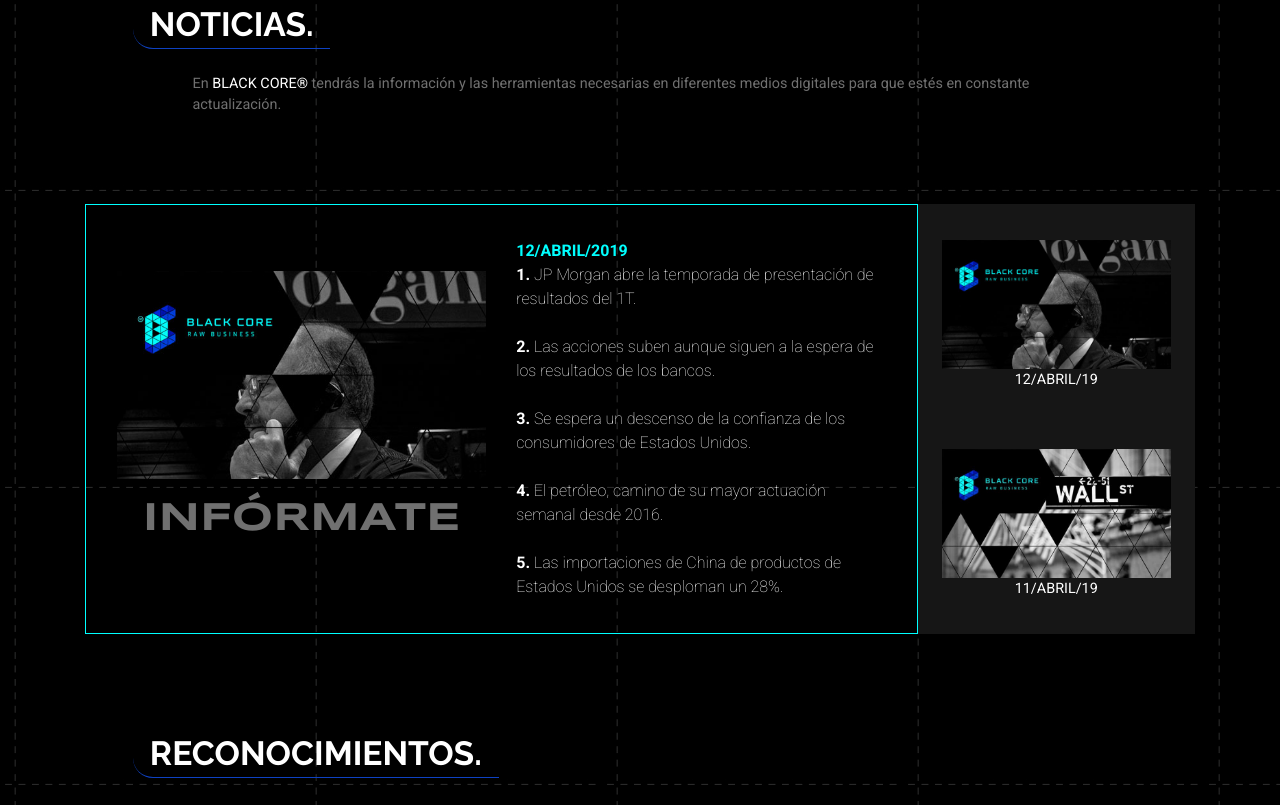
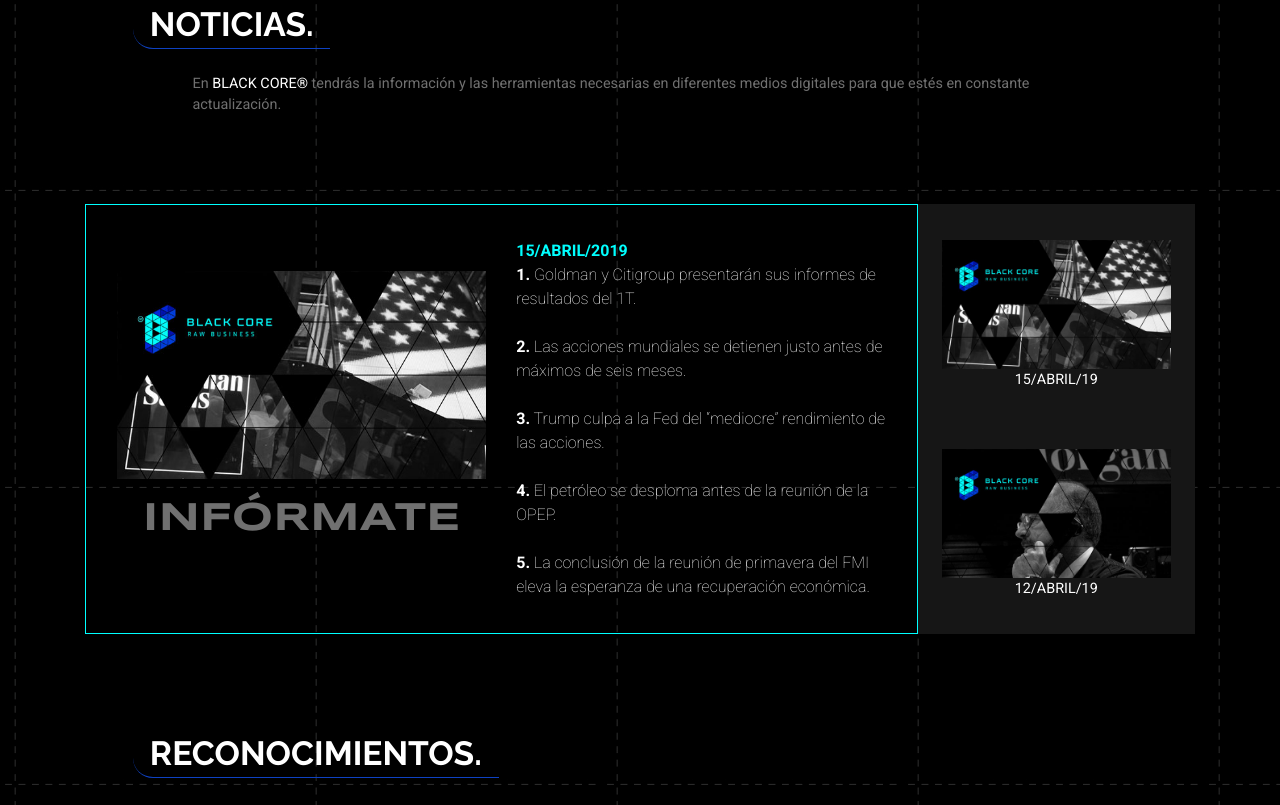
Before and after one commit to laloehm/Black-Core, a PHP site: page / in a window 1280 px wide. Shown: the part 3982-4787 px from the top of the page. Run offline with PHP 8.4, Linux system fonts and the light colour scheme.

Commit message:
Noticias del 15 de Abril 2019

```diff
--- a/noticias.php
+++ b/noticias.php
@@ -13,7 +13,26 @@
         <div class="col-md-9 tabs-noticias-content p-0">
             <div class="noticias-tabs-contents">
                 <!--  -->
-                <div class="noticias-content-items noticias-content-items-active" id="noticias-18">
+                <div class="noticias-content-items noticias-content-items-active" id="noticias-19">
+                    <div class="row">
+                        <div class="col-md-6 d-flex justify-content-center align-items-center flex-column">
+                            <img src="images/Noticias/Abril/15-Abril-19.jpg" class="img-fluid" alt="Noticiasd del 15 de Abril del 2019">
+                            <div class="my-3">
+                                <h3 class="azul-dos px-3 text-uppercase title-news">INFÓRMATE</h3>
+                            </div>
+                        </div>
+                        <div class="col-md-6">
+                            <p class="font-weight-bold font-aqua m-0">15/ABRIL/2019</p>
+                            <p><span class="font-weight-bold">1.</span> Goldman y Citigroup presentarán sus informes de resultados del 1T.</p>
+                            <p><span class="font-weight-bold">2.</span> Las acciones mundiales se detienen justo antes de máximos de seis meses.</p>
+                            <p class=""><span class="font-weight-bold">3.</span> Trump culpa a la Fed del “mediocre” rendimiento de las acciones.</p>
+                            <p><span class="font-weight-bold">4.</span> El petróleo se desploma antes de la reunión de la OPEP.</p>
+                            <p class="m-0"><span class="font-weight-bold">5.</span> La conclusión de la reunión de primavera del FMI eleva la esperanza de una recuperación económica.</p>
+                        </div>
+                    </div>
+                </div>
+                <!--  -->
+                <div class="noticias-content-items" id="noticias-18">
                     <div class="row">
                         <div class="col-md-6 d-flex justify-content-center align-items-center flex-column">
                             <img src="images/Noticias/Abril/12-Abril-19.jpg" class="img-fluid" alt="Noticiasd del 12 de Abril del 2019">
@@ -361,6 +380,17 @@
                 <div id="amazingcarousel-1">
                     <div class="amazingcarousel-list-container">
                         <ul class="amazingcarousel-list">
+                            <!--  -->
+                            <li class="amazingcarousel-item news news-active">
+                                <a href="#noticias-19" class="items-noticias mt-0">
+                                    <div class="amazingcarousel-item-container fecha-noticias">
+                                        <div class="amazingcarousel-image">
+                                            <img src="images/Noticias/Abril/15-Abril-19.jpg" alt="15-Abril-19" />
+                                            <p>15/ABRIL/19</p>
+                                        </div>
+                                    </div>
+                                </a>
+                            </li>
                             <!--  -->
                             <li class="amazingcarousel-item news news-active">
                                 <a href="#noticias-18" class="items-noticias mt-0">
```
Also changed, not shown: images/Noticias/Abril/15-Abril-19.jpg (added).
